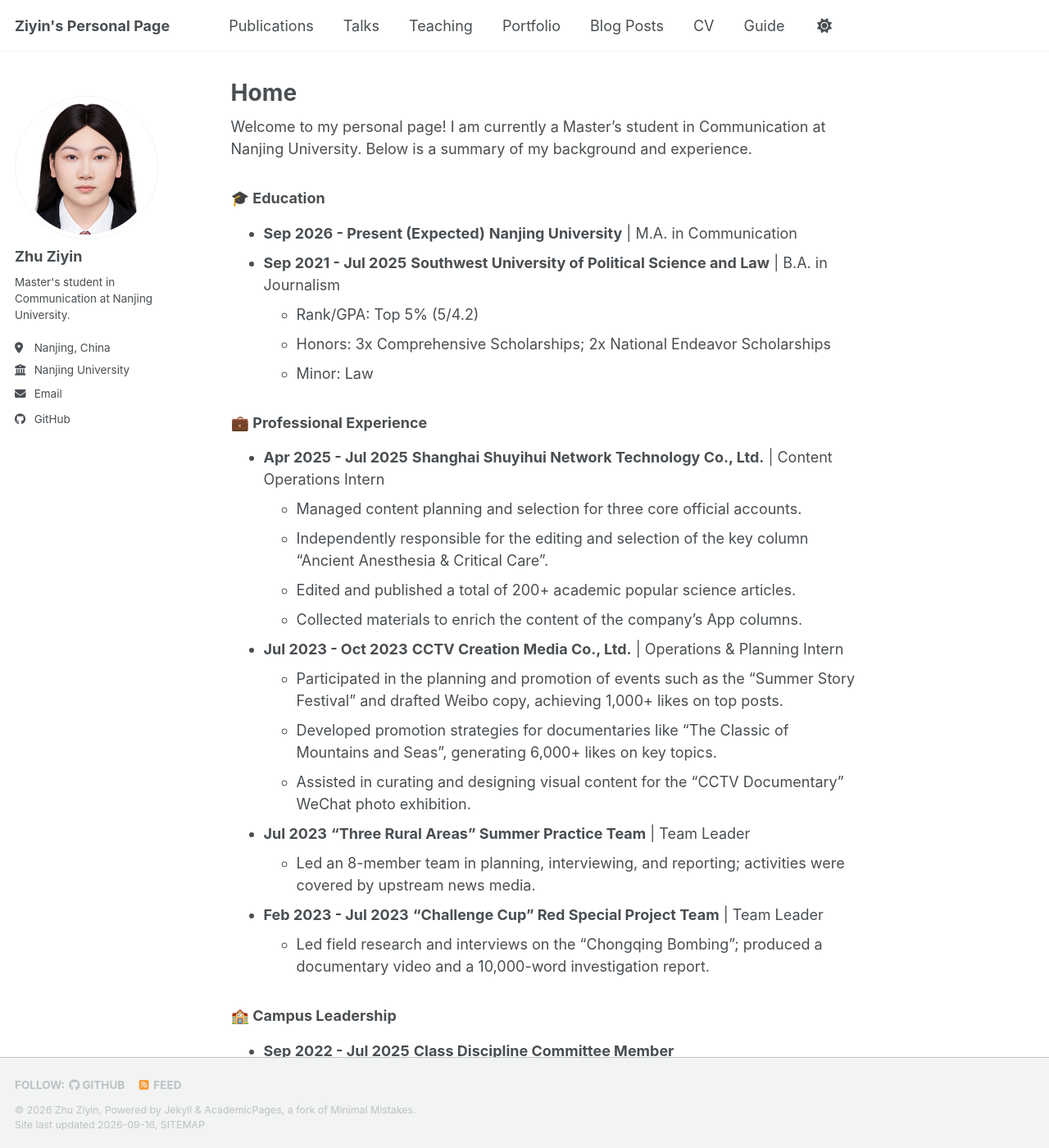
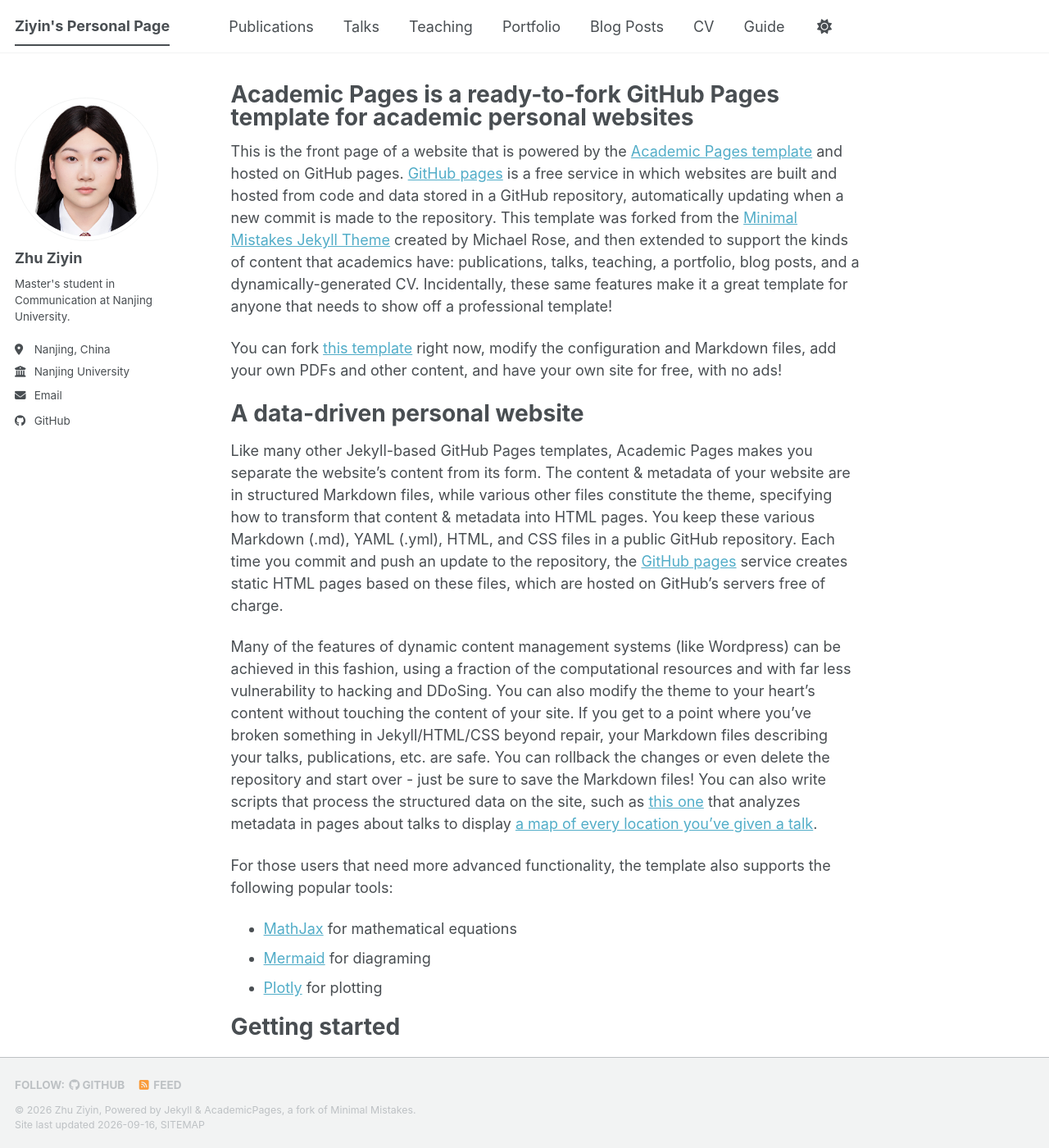
Before and after one commit to ziyin11/ziyin11.github.io, a Jekyll site: the page built from _pages/about.md, in a window 1280 px wide and 1400 px high. Shown: the whole window at 82% size. Built offline with Jekyll 4.4.1, drawn with Linux system fonts in a browser that asks for light colours; a style sheet for code colours, icons or effects is not loaded; some of the changed text lies outside the part shown.

Commit message:
Update about.md

```diff
--- a/_pages/about.md
+++ b/_pages/about.md
@@ -1,71 +1,56 @@
 ---
-title: "Home"
-layout: single
+permalink: /
+title: "Academic Pages is a ready-to-fork GitHub Pages template for academic personal websites"
 author_profile: true
+redirect_from:
+  - /about/
+  - /about.html
 ---
 
-Welcome to my personal page! I am currently a Master's student in Communication at Nanjing University. Below is a summary of my background and experience.
+This is the front page of a website that is powered by the [Academic Pages template](https://github.com/academicpages/academicpages.github.io) and hosted on GitHub pages. [GitHub pages](https://pages.github.com) is a free service in which websites are built and hosted from code and data stored in a GitHub repository, automatically updating when a new commit is made to the repository. This template was forked from the [Minimal Mistakes Jekyll Theme](https://mmistakes.github.io/minimal-mistakes/) created by Michael Rose, and then extended to support the kinds of content that academics have: publications, talks, teaching, a portfolio, blog posts, and a dynamically-generated CV. Incidentally, these same features make it a great template for anyone that needs to show off a professional template!
 
-### 🎓 Education
+ You can fork [this template](https://github.com/academicpages/academicpages.github.io) right now, modify the configuration and Markdown files, add your own PDFs and other content, and have your own site for free, with no ads!
 
--   **Sep 2026 - Present (Expected)**
-    **Nanjing University** | M.A. in Communication
--   **Sep 2021 - Jul 2025**
-    **Southwest University of Political Science and Law** | B.A. in Journalism
-    -   Rank/GPA: Top 5% (5/4.2)
-    -   Honors: 3x Comprehensive Scholarships; 2x National Endeavor Scholarships
-    -   Minor: Law
+A data-driven personal website
+======
+Like many other Jekyll-based GitHub Pages templates, Academic Pages makes you separate the website's content from its form. The content & metadata of your website are in structured Markdown files, while various other files constitute the theme, specifying how to transform that content & metadata into HTML pages. You keep these various Markdown (.md), YAML (.yml), HTML, and CSS files in a public GitHub repository. Each time you commit and push an update to the repository, the [GitHub pages](https://pages.github.com/) service creates static HTML pages based on these files, which are hosted on GitHub's servers free of charge.
 
-### 💼 Professional Experience
+Many of the features of dynamic content management systems (like Wordpress) can be achieved in this fashion, using a fraction of the computational resources and with far less vulnerability to hacking and DDoSing. You can also modify the theme to your heart's content without touching the content of your site. If you get to a point where you've broken something in Jekyll/HTML/CSS beyond repair, your Markdown files describing your talks, publications, etc. are safe. You can rollback the changes or even delete the repository and start over - just be sure to save the Markdown files! You can also write scripts that process the structured data on the site, such as [this one](https://github.com/academicpages/academicpages.github.io/blob/master/talkmap.ipynb) that analyzes metadata in pages about talks to display [a map of every location you've given a talk](https://academicpages.github.io/talkmap.html).
 
--   **Apr 2025 - Jul 2025**
-    **Shanghai Shuyihui Network Technology Co., Ltd.** | Content Operations Intern
-    -   Managed content planning and selection for three core official accounts.
-    -   Independently responsible for the editing and selection of the key column "Ancient Anesthesia & Critical Care".
-    -   Edited and published a total of 200+ academic popular science articles.
-    -   Collected materials to enrich the content of the company's App columns.
+For those users that need more advanced functionality, the template also supports the following popular tools:
+- [MathJax](https://www.mathjax.org/) for mathematical equations
+- [Mermaid](https://mermaid.js.org/) for diagraming
+- [Plotly](https://plotly.com/javascript/) for plotting
 
--   **Jul 2023 - Oct 2023**
-    **CCTV Creation Media Co., Ltd.** | Operations & Planning Intern
-    -   Participated in the planning and promotion of events such as the "Summer Story Festival" and drafted Weibo copy, achieving 1,000+ likes on top posts.
-    -   Developed promotion strategies for documentaries like "The Classic of Mountains and Seas", generating 6,000+ likes on key topics.
-    -   Assisted in curating and designing visual content for the "CCTV Documentary" WeChat photo exhibition.
+Getting started
+======
+1. Register a GitHub account if you don't have one and confirm your e-mail (required!)
+1. Fork [this template](https://github.com/academicpages/academicpages.github.io) by clicking the "Use this template" button in the top right.
+1. Go to the repository's settings (rightmost item in the tabs that start with "Code", should be below "Unwatch"). Rename the repository "[your GitHub username].github.io", which will also be your website's URL.
+1. Set site-wide configuration and create content & metadata (see below -- also see [this set of diffs](https://archive.is/3TPas) showing what files were changed to set up [an example site](https://getorg-testacct.github.io) for a user with the username "getorg-testacct")
+1. Upload any files (like PDFs, .zip files, etc.) to the files/ directory. They will appear at https://[your GitHub username].github.io/files/example.pdf.
+1. Check status by going to the repository settings, in the "GitHub pages" section
 
--   **Jul 2023**
-    **"Three Rural Areas" Summer Practice Team** | Team Leader
-    -   Led an 8-member team in planning, interviewing, and reporting; activities were covered by upstream news media.
+Site-wide configuration
+------
+The main configuration file for the site is in the base directory in [_config.yml](https://github.com/academicpages/academicpages.github.io/blob/master/_config.yml), which defines the content in the sidebars and other site-wide features. You will need to replace the default variables with ones about yourself and your site's github repository. The configuration file for the top menu is in [_data/navigation.yml](https://github.com/academicpages/academicpages.github.io/blob/master/_data/navigation.yml). For example, if you don't have a portfolio or blog posts, you can remove those items from that navigation.yml file to remove them from the header.
 
--   **Feb 2023 - Jul 2023**
-    **"Challenge Cup" Red Special Project Team** | Team Leader
-    -   Led field research and interviews on the "Chongqing Bombing"; produced a documentary video and a 10,000-word investigation report.
+Create content & metadata
+------
+For site content, there is one Markdown file for each type of content, which are stored in directories like _publications, _talks, _posts, _teaching, or _pages. For example, each talk is a Markdown file in the [_talks directory](https://github.com/academicpages/academicpages.github.io/tree/master/_talks). At the top of each Markdown file is structured data in YAML about the talk, which the theme will parse to do lots of cool stuff. The same structured data about a talk is used to generate the list of talks on the [Talks page](https://academicpages.github.io/talks), each [individual page](https://academicpages.github.io/talks/2012-03-01-talk-1) for specific talks, the talks section for the [CV page](https://academicpages.github.io/cv), and the [map of places you've given a talk](https://academicpages.github.io/talkmap.html) (if you run this [python file](https://github.com/academicpages/academicpages.github.io/blob/master/talkmap.py) or [Jupyter notebook](https://github.com/academicpages/academicpages.github.io/blob/master/talkmap.ipynb), which creates the HTML for the map based on the contents of the _talks directory).
 
-### 🏫 Campus Leadership
+**Markdown generator**
 
--   **Sep 2022 - Jul 2025**
-    **Class Discipline Committee Member**
-    -   Managed attendance records, leave requests, and dormitory inspections.
-    -   Co-organized class meetings and coordinated pandemic prevention measures (nucleic acid testing, meal distribution).
+The repository includes [a set of Jupyter notebooks](https://github.com/academicpages/academicpages.github.io/tree/master/markdown_generator
+) that converts a CSV containing structured data about talks or presentations into individual Markdown files that will be properly formatted for the Academic Pages template. The sample CSVs in that directory are the ones I used to create my own personal website at stuartgeiger.com. My usual workflow is that I keep a spreadsheet of my publications and talks, then run the code in these notebooks to generate the Markdown files, then commit and push them to the GitHub repository.
 
--   **Sep 2021 - Jun 2023**
-    **University Press Corps** | Special Topic Web Editor
-    -   Promoted from New Media Center staff (submitted 20+ website update proposals) to Special Topic Web Editor.
-    -   Executed hundreds of website content updates and maintained special pandemic prevention web portals.
+How to edit your site's GitHub repository
+------
+Many people use a git client to create files on their local computer and then push them to GitHub's servers. If you are not familiar with git, you can directly edit these configuration and Markdown files directly in the github.com interface. Navigate to a file (like [this one](https://github.com/academicpages/academicpages.github.io/blob/master/_talks/2012-03-01-talk-1.md) and click the pencil icon in the top right of the content preview (to the right of the "Raw | Blame | History" buttons). You can delete a file by clicking the trashcan icon to the right of the pencil icon. You can also create new files or upload files by navigating to a directory and clicking the "Create new file" or "Upload files" buttons.
 
--   **Apr 2023**
-    **University Sports Meeting Media Team** | Design Department
-    -   Edited and selected 30+ photos using Photoshop for event coverage; supported WeChat official account promotion.
+Example: editing a Markdown file for a talk
+![Editing a Markdown file for a talk](/images/editing-talk.png)
 
-### 🏆 Honors & Awards
-
--   National Endeavor Scholarship (2022, 2023)
--   Comprehensive Scholarship (2nd Class x2, 3rd Class x1)
--   National College Student Advertising Art Competition (Chongqing Division): Excellence Award in Graphic Design (3 items)
--   University Media Works First Prize (2 items)
--   6th "Qingma Pioneer" Special Topic Current Affairs Competition: 3rd Prize
--   "Yuxiu Weifeng" University Press Corps Outstanding Staff
-
-### 🛠 Skills & Self-Introduction
-
--   **Tools**: Xiumi Editor, Photoshop (PS), Premiere (PR).
--   **Contact**: 825775875@qq.com | +86 151-5560-2024
--   **About Me**: I am a quick learner who enjoys mastering new skills. I thrive in collaborative environments and value team harmony. My self-positioning within a team is that of a proactive suggester and a reliable executor.
+For more info
+------
+More info about configuring Academic Pages can be found in [the guide](https://academicpages.github.io/markdown/), the [growing wiki](https://github.com/academicpages/academicpages.github.io/wiki), and you can always [ask a question on GitHub](https://github.com/academicpages/academicpages.github.io/discussions). The [guides for the Minimal Mistakes theme](https://mmistakes.github.io/minimal-mistakes/docs/configuration/) (which this theme was forked from) might also be helpful.
```
